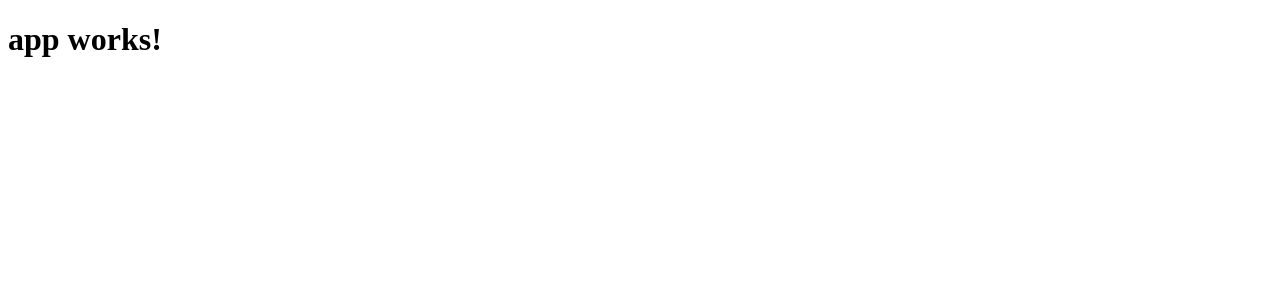
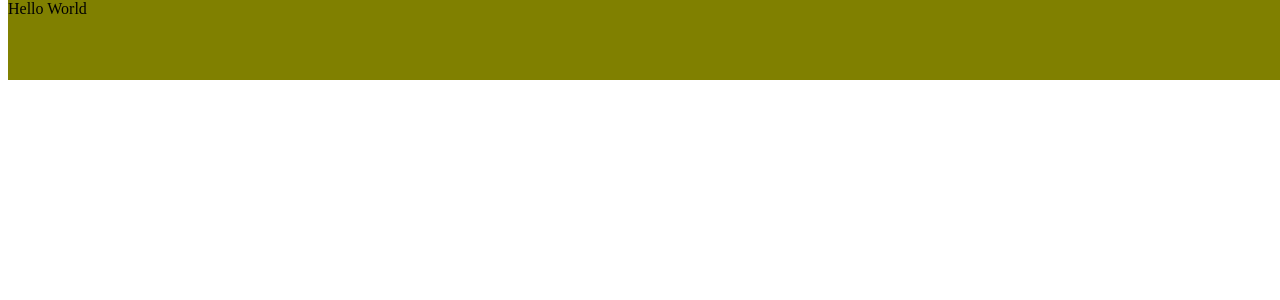
Before and after one commit to praveen-snow/schoolBookNow-Anngular2.0, an Angular app: page / in a window 1280 px wide. Shown: the top 300 px of the page. Built offline with nearby package versions, Linux system fonts and the light colour scheme.

Commit message:
nested component

```diff
--- a/src/app/components/backDrop/backDrop.css
+++ b/src/app/components/backDrop/backDrop.css
@@ -0,0 +1,3 @@
+.sbw-backGround{
+    background: lightblue;
+}
--- a/src/app/components/backDrop/backDrop.html
+++ b/src/app/components/backDrop/backDrop.html
@@ -1,3 +1,8 @@
-<h1>
-  {{title}}
-</h1>
+<!-- backDrop component -->
+
+<app-header></app-header>
+<div class="sbw-backGround">
+  <h1>
+    {{title}}
+  </h1>
+</div>
--- /dev/null
+++ b/src/app/components/header/header.css
@@ -0,0 +1,7 @@
+.sbw-header-navigator{
+    height: 80px;
+    width: 100%;
+    position: absolute;
+    top: 0;
+    background: olive;
+}
--- /dev/null
+++ b/src/app/components/header/header.html
@@ -0,0 +1,5 @@
+<!-- header component -->
+
+<nav class="sbw-header-navigator">
+
+</nav>
--- a/src/app/module/backDrop.ts
+++ b/src/app/module/app.ts
@@ -3,10 +3,12 @@ import { NgModule } from '@angular/core';
 import { FormsModule } from '@angular/forms';
 import { HttpModule } from '@angular/http';
 import { AppComponent } from '../superClass/backDrop';
+import { HeaderComponent } from '../superClass/header';
 
 @NgModule({
   declarations: [
-    AppComponent
+    AppComponent,
+    HeaderComponent
   ],
   imports: [
     BrowserModule,
--- a/src/app/superClass/backDrop.ts
+++ b/src/app/superClass/backDrop.ts
@@ -6,5 +6,5 @@ import { Component } from '@angular/core';
   styleUrls: ['../components/backDrop/backDrop.css']
 })
 export class AppComponent {
-  title = 'app works!';
+  title = 'Welcome to School-Book-Now';
 }
--- /dev/null
+++ b/src/app/superClass/header.ts
@@ -0,0 +1,10 @@
+import {Component} from "@angular/core";
+
+@Component({
+    selector: 'app-header',
+    template: '<nav class="sbw-header-navigator">{{textTest}}</nav>',
+    styleUrls: ['../components/header/header.css']
+})
+export class HeaderComponent{
+    textTest = 'Hello World';
+}
--- a/src/main.ts
+++ b/src/main.ts
@@ -1,7 +1,7 @@
 import { platformBrowserDynamic } from '@angular/platform-browser-dynamic';
 import { enableProdMode } from '@angular/core';
 import { environment } from './environments/environment';
-import { AppModule } from './app/module/backDrop';
+import { AppModule } from './app/module/app';
 
 if (environment.production) {
   enableProdMode();
```
Also changed, not shown: 1 other file (tests, documents, lock files or other folders).
